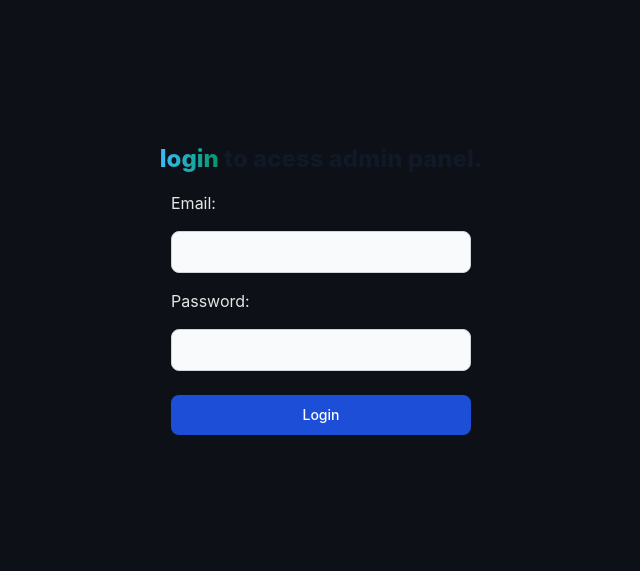
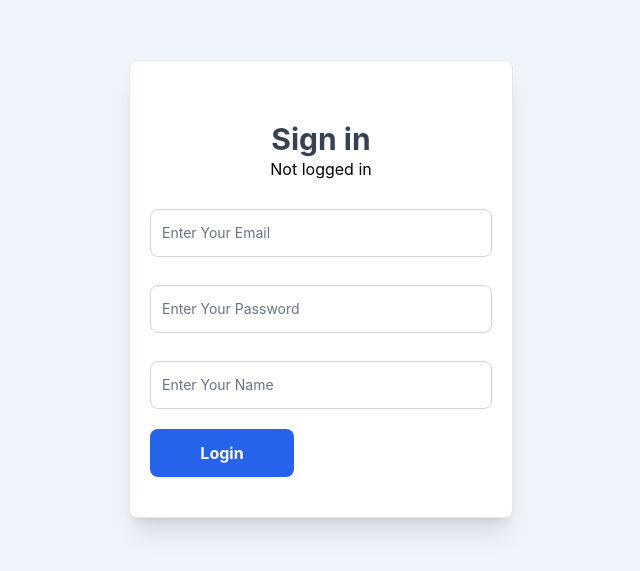
Before and after one commit to anshumancodes/anshumancdx.xyz, a React (Vite) app in the folder app/: page /admin/login in a window 1280 px wide. Shown: the part 111-682 px from the top of the page, without its empty margins (319-959 px from the left). Built offline with nearby package versions, Linux system fonts and the light colour scheme; a web font is replaced by a local one.

Commit message:
update admin login function with appwrite and update redirect links

```diff
--- a/app/src/components/admin/Adminlogin.jsx
+++ b/app/src/components/admin/Adminlogin.jsx
@@ -1,64 +1,110 @@
-import React, { useState } from "react";
-import { signInWithEmailAndPassword } from "firebase/auth";
-import { auth } from "../../config/Firebase";
-import { useNavigate } from 'react-router-dom';
-
-const Adminlogin = ({ onLogin }) => {
-  const [email, setEmail] = useState("");
-  const [password, setPassword] = useState("");
-  const navigate = useNavigate();
-
-  const handleLogin = async (e) => {
-    e.preventDefault();
-
-    try {
-      const userCredential = await signInWithEmailAndPassword(auth, email, password);
-
-      //
+import React, { useState } from 'react';
+import { account, ID } from '../../config/appwriteconfig';
+import {useNavigate } from 'react-router-dom';
 
 
-      // Call the onLogin callback or perform other actions as needed
-      onLogin(true);
+const AdminLogin = () => {
+  const [loggedInUser, setLoggedInUser] = useState(null);
+  const [email, setEmail] = useState('');
+  const [password, setPassword] = useState('');
+  const [name, setName] = useState('');
+  const navigate=useNavigate()
 
-      navigate("/admin/createblog")
-
-    } catch (error) {
-      // Handle login errors
-      console.error("Error logging in:", error.message);
-      // Display an error message or handle it as needed
+  async function login(email, password) {
+    await account.createEmailPasswordSession(email, password);
+    setLoggedInUser(await account.get());
+    setTimeout(() => {
+      navigate("/cms")
+    }, 3000);
   }
-  };
 
   return (
-    <div className="bg-black-bg h-screen items-center flex flex-col justify-center">
-        {/*  */}
+    <div className="flex h-screen w-screen items-center overflow-hidden px-2">
+      {/* Login */}
 
-<h1 className="mb-4 text-3xl font-extrabold text-gray-900 dark:text-white md:text-1x++ lg:text-2xl"><span className="text-transparent bg-clip-text bg-gradient-to-r to-emerald-600 from-sky-400">login</span> to acess admin panel.</h1>
+      <div className="relative flex w-96 flex-col space-y-5 rounded-lg border bg-white px-5 py-10 shadow-xl sm:mx-auto">
+        <div className="-z-10 absolute top-4 left-1/2 h-full w-5/6 -translate-x-1/2 rounded-lg bg-blue-600 sm:-right-10 sm:top-auto sm:left-auto sm:w-full sm:translate-x-0"></div>
+        <div className="mx-auto mb-2 space-y-3">
+          <h1 className="text-center text-3xl font-bold text-gray-700">Sign in</h1>
+          {loggedInUser ? `Logged in as ${loggedInUser.name}` : 'Not logged in'}
+        </div>
 
-  {/*  */}
-      <form onSubmit={handleLogin} className="flex flex-col w-300pwx gap-4">
-        <label className="text-white-color">
-          Email:
-
-        </label>
-        <input className="bg-gray-50 border border-gray-300 text-gray-900 text-sm rounded-lg focus:ring-blue-500 focus:border-blue-500 block w-full p-2.5 dark:bg-gray-700 dark:border-gray-600 dark:placeholder-gray-400 dark:text-white dark:focus:ring-blue-500 dark:focus:border-blue-500 outline-none"
+        {/* Email Input */}
+        <div>
+          <div className="relative mt-2 w-full">
+            <input
               type="email"
+              id="email"
               value={email}
               onChange={(e) => setEmail(e.target.value)}
+              className="border-1 peer block w-full appearance-none rounded-lg border border-gray-300 bg-transparent px-2.5 pt-4 pb-2.5 text-sm text-gray-900 focus:border-blue-600 focus:outline-none focus:ring-0"
+              placeholder=" "
             />
-        <label className="text-white-color">
-          Password:
+            <label
+              htmlFor="email"
+              className="origin-[0] peer-placeholder-shown:top-1/2 peer-placeholder-shown:-translate-y-1/2 peer-placeholder-shown:scale-100 peer-focus:top-2 peer-focus:-translate-y-4 peer-focus:scale-75 peer-focus:px-2 peer-focus:text-blue-600 absolute left-1 top-2 z-10 -translate-y-4 scale-75 transform cursor-text select-none bg-white px-2 text-sm text-gray-500 duration-300"
+            >
+              Enter Your Email
+            </label>
+          </div>
+        </div>
 
-        </label>
-        <input  className="bg-gray-50 border border-gray-300 text-gray-900 text-sm rounded-lg focus:ring-blue-500 focus:border-blue-500 block w-full p-2.5 dark:bg-gray-700 dark:border-gray-600 dark:placeholder-gray-400 dark:text-white dark:focus:ring-blue-500 dark:focus:border-blue-500 outline-none"
+        {/* Password Input */}
+        <div>
+          <div className="relative mt-2 w-full">
+            <input
               type="password"
+              id="password"
               value={password}
               onChange={(e) => setPassword(e.target.value)}
+              className="border-1 peer block w-full appearance-none rounded-lg border border-gray-300 bg-transparent px-2.5 pt-4 pb-2.5 text-sm text-gray-900 focus:border-blue-600 focus:outline-none focus:ring-0"
+              placeholder=" "
             />
-        <button className="text-white bg-blue-700 hover:bg-blue-800 focus:ring-4 focus:outline-none focus:ring-blue-300 font-medium rounded-lg text-sm w-full sm:w-auto px-5 py-2.5 text-center dark:bg-blue-600 dark:hover:bg-blue-700 dark:focus:ring-blue-800 mt-2" type="submit">Login</button>
-      </form>
+            <label
+              htmlFor="password"
+              className="origin-[0] peer-placeholder-shown:top-1/2 peer-placeholder-shown:-translate-y-1/2 peer-placeholder-shown:scale-100 peer-focus:top-2 peer-focus:-translate-y-4 peer-focus:scale-75 peer-focus:px-2 peer-focus:text-blue-600 absolute left-1 top-2 z-10 -translate-y-4 scale-75 transform cursor-text select-none bg-white px-2 text-sm text-gray-500 duration-300"
+            >
+              Enter Your Password
+            </label>
+          </div>
+        </div>
+
+        {/* Name Input */}
+        <div>
+          <div className="relative mt-2 w-full">
+            <input
+              type="text"
+              id="name"
+              value={name}
+              onChange={(e) => setName(e.target.value)}
+              className="border-1 peer block w-full appearance-none rounded-lg border border-gray-300 bg-transparent px-2.5 pt-4 pb-2.5 text-sm text-gray-900 focus:border-blue-600 focus:outline-none focus:ring-0"
+              placeholder=" "
+            />
+            <label
+              htmlFor="name"
+              className="origin-[0] peer-placeholder-shown:top-1/2 peer-placeholder-shown:-translate-y-1/2 peer-placeholder-shown:scale-100 peer-focus:top-2 peer-focus:-translate-y-4 peer-focus:scale-75 peer-focus:px-2 peer-focus:text-blue-600 absolute left-1 top-2 z-10 -translate-y-4 scale-75 transform cursor-text select-none bg-white px-2 text-sm text-gray-500 duration-300"
+            >
+              Enter Your Name
+            </label>
+          </div>
+        </div>
+
+        {/* Login Button */}
+        <div className="flex w-full items-center">
+          <button
+            onClick={() => login(email, password)}
+            className="shrink-0 inline-block w-36 rounded-lg bg-blue-600 py-3 font-bold text-white"
+          >
+            Login
+          </button>
+        </div>
+
+        {/* Links */}
+
+      </div>
+      {/* /Login */}
     </div>
   );
 };
 
-export default Adminlogin;
+export default AdminLogin;
```
Lines whose indentation alone changed are shown as unchanged.
